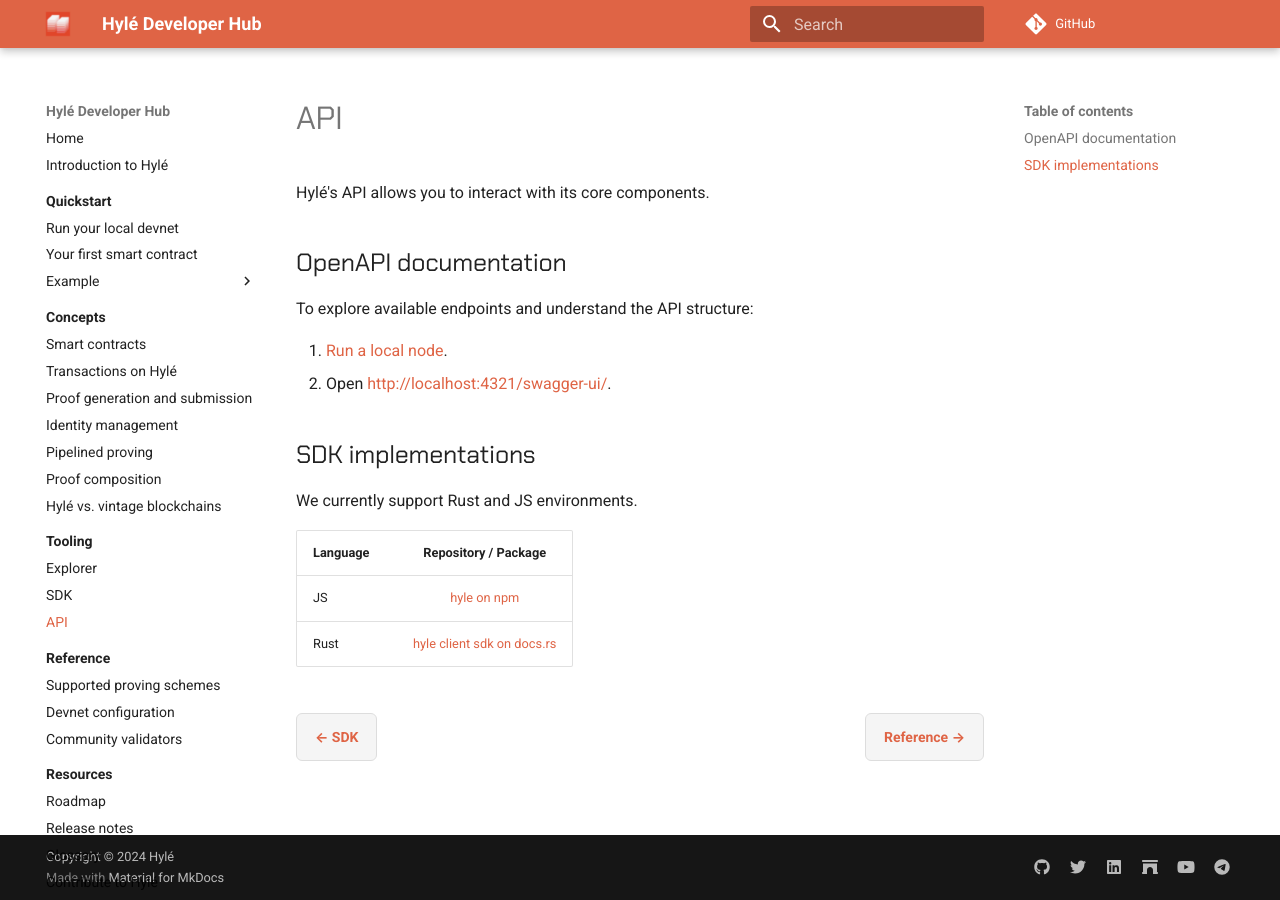
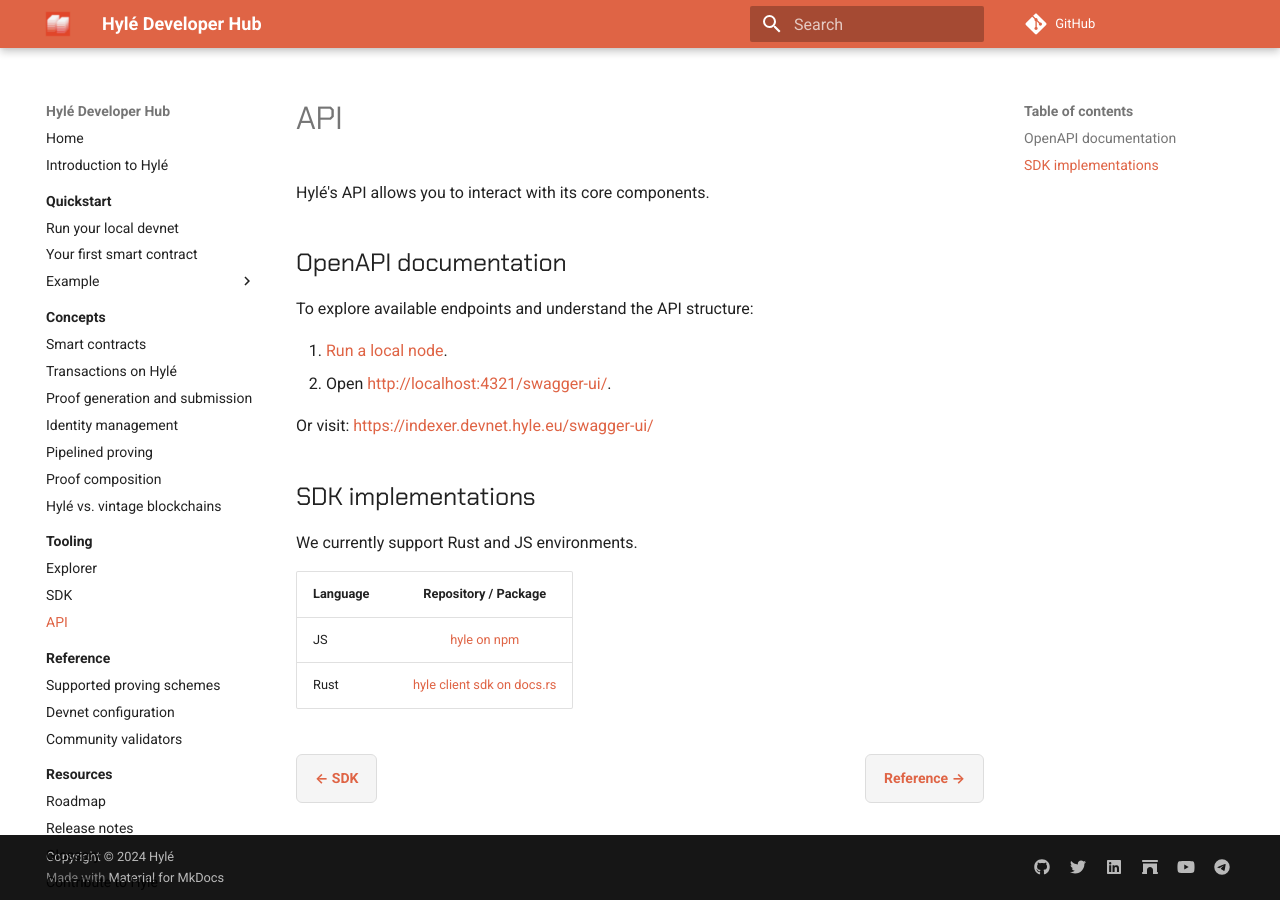
Before and after one commit to Hyle-org/devhub-hyle, an MkDocs documentation site: the page built from docs/tooling/api.md, in a window 1280 px wide. Built offline with MkDocs 1.6.1 and Material for MkDocs 9.7.7, drawn with Linux system fonts in a browser that asks for light colours; plug-ins that fetch from the network failed and are left out; comment, search, counter and statistics services are not loaded.

Commit message:
add indexer swagger

```diff
--- a/docs/tooling/api.md
+++ b/docs/tooling/api.md
@@ -9,6 +9,8 @@
 1. [Run a local node](../quickstart/devnet.md).
 2. Open <http://localhost:4321/swagger-ui/>.
 
+Or visit: <https://indexer.devnet.hyle.eu/swagger-ui/>
+
 ## SDK implementations
 
 We currently support Rust and JS environments.
```
